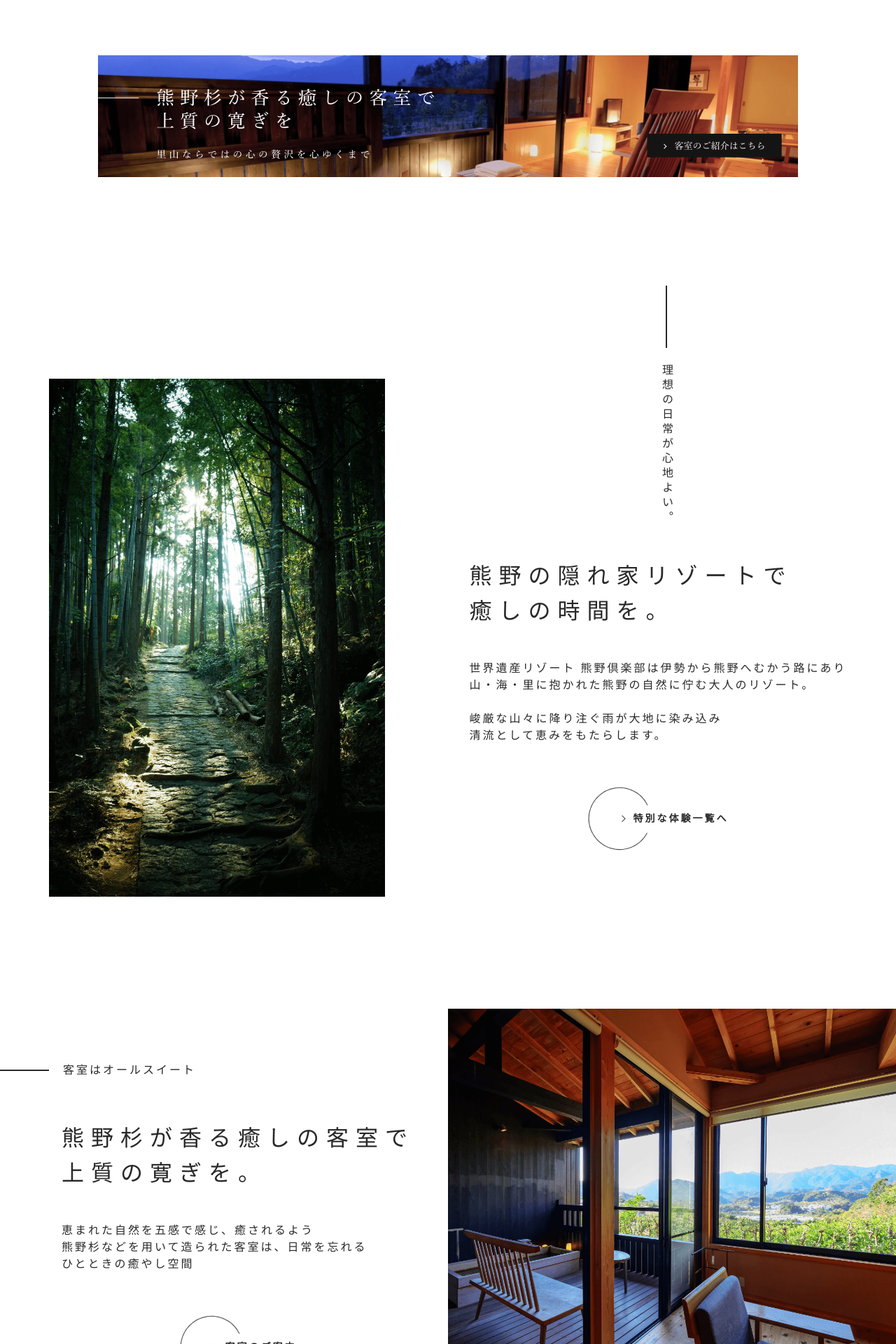
After one commit to oookey-github/kmnc, a PHP site: page /top_movie/movie.html in a window 1280 px wide. The commit adds this page. Shown: the part 831-2751 px from the top of the page at 70% size. Run offline with PHP 8.4, Linux system fonts and the light colour scheme.

Commit message:
【html】movie.html 追加 【css】top.css追加 【movie】動画ファイル追加

```diff
--- a/css/top.css
+++ b/css/top.css
@@ -37,6 +37,22 @@ body{
     position: relative;
     letter-spacing: 0.3rem;
     line-height: 2.4rem;
+}
+
+/* mv 動画 */
+.mv_movie{
+    width: 100%;
+    height: 83rem;
+    position: relative;
+    top: 0;
+    right: 0;
+    bottom: 0;
+    left: 0;
+}
+.movie{
+    width: 100%;
+    height: 83rem;
+    object-fit: cover;
 }
 /* mv */
 .mv{
--- /dev/null
+++ b/top_movie/movie.html
@@ -0,0 +1,131 @@
+<!DOCTYPE html>
+<html lang="ja">
+<head>
+    <meta charset="UTF-8">
+    <meta http-equiv="X-UA-Compatible" content="IE=edge">
+    <meta name="viewport" content="width=device-width, initial-scale=1.0">
+    <title>世界遺産リゾート 熊野倶楽部【公式】</title>
+    <link rel="stylesheet" href="../css/reset.css">
+    <link rel="stylesheet" href="../css/top.css">
+
+    <!-- スラドショー（自動） -->
+    <link rel="stylesheet" type="text/css" href="https://cdn.jsdelivr.net/npm/slick-carousel@1.8.1/slick/slick.css">
+
+</head>
+<body>
+    <div class="toppage">
+        <div class="body_inner">
+
+            <div class="mv">
+                <div class="mv_inner">
+                    <div class="mv_movie">
+                        <video class="movie" src="../movie/AdobeStock_363566006_Video_HD_Preview.mov" autoplay muted loop></video>
+                    </div>
+                    <div class="front_blur"></div>
+                    <div class="logo"><div class=""></div>
+                    <div class="mv_front">
+                        <div class="logo_white"><img src="../image/logo_white.svg" alt=""></div>
+                        <h2 class="front_title">伊勢神宮と<br>熊野古道をつなぐ<br>隠れ家リゾート</h2>
+                        <a href="" class="circle_btn">
+                            <img src="../image/circle_btn_w.svg" alt="">
+                            <p class="circle_btn_text"><span class="arrow"></span>スペシャルムービー</p>
+                        </a>
+                    </div>
+                </div>
+            </div>
+
+            <div class="content_inner">
+                <div class="content_section">
+                    <div class="banner">
+                        <a href="" class="banner_img">
+                            <img src="../image/banner_1.png" alt="">
+                        </a>
+                    </div>
+                </div>
+
+                <div class="content_section cs_mc">
+                    <div class="main_content mc_1">
+                        <div class="mc_item_1">
+                            <div class="mc_img_1"></div>
+                        </div>
+                        <div class="mc_text">
+                            <div class="vertical_text">
+                                <span class="text_line_v"></span>
+                                <p class="vertical">理想の日常が心地よい。</p>
+                            </div>
+                            <h2 class="mc_title">熊野の隠れ家リゾートで<br>癒しの時間を。</h2>
+                            <p>世界遺産リゾート 熊野倶楽部は伊勢から熊野へむかう路にあり<br>山・海・里に抱かれた熊野の自然に佇む大人のリゾート。<br><br>峻厳な山々に降り注ぐ雨が大地に染み込み<br>清流として恵みをもたらします。</p>
+                            <a class="circle_btn">
+                                <img src="../image/circle_btn_b.svg" alt="">
+                                <p class="circle_btn_text"><span class="arrow"></span>特別な体験一覧へ</p>
+                            </a>
+                        </div>
+                    </div>
+                    <div class="main_content mc_2">
+                        <div class="mc_item_2">
+                            <div class="mc_img_2"></div>
+                        </div>
+                        <div class="mc_text">
+                            <div class="horiz_text">
+                                <span class="text_line_h"></span>
+                                <p class="">客室はオールスイート</p>
+                            </div>
+                            <h2 class="mc_title">熊野杉が香る癒しの客室で<br>上質の寛ぎを。</h2>
+                            <p>恵まれた自然を五感で感じ、癒されるよう<br>熊野杉などを用いて造られた客室は、日常を忘れる<br class="pc">ひとときの癒やし空間</p>
+                            <div class="circle_btn">
+                                <img src="../image/circle_btn_b.svg" alt="">
+                                <p class="circle_btn_text"><span class="arrow"></span>客室のご案内</p>
+                            </div>
+                        </div>
+                    </div>
+                    <div class="main_content mc_3">
+                        <div class="mc_item_3">
+                            <div class="mc_img_3"></div>
+                        </div>
+                        <div class="mc_text">
+                            <div class="vertical_text">
+                                <span class="text_line_v"></span>
+                                <p class="vertical">美しご馳走</p>
+                            </div>
+                            <h2 class="mc_title">自然讃美<br>様式にとらわれない、<br>滋味の探究。</h2>
+                            <p>いずれのお食事にも、一品一品に熊野の恵み<br>をふんだんに取り入れ心の感性を呼び覚ます、<br>五味自在の逸品をご提供いたします。</p>
+                            <div class="circle_btn">
+                                <img src="../image/circle_btn_b.svg" alt="">
+                                <p class="circle_btn_text"><span class="arrow"></span>お食事一覧へ</p>
+                            </div>
+                        </div>
+                    </div>
+                    <div class="main_content mc_2 mc_4">
+                        <div class="mc_item_2">
+                            <div class="mc_img_2"></div>
+                        </div>
+                        <div class="mc_text">
+                            <div class="horiz_text">
+                                <span class="text_line_h"></span>
+                                <p class="">静謐に心洗われる</p>
+                            </div>
+                            <h2 class="mc_title">天仰ぐ湯処</h2>
+                            <p>何も考えず、流れゆく雲を眺め、かすかに聞こえる<br>風の音を聴きただひたすら湯につかるひととき。</p>
+                            <div class="circle_btn">
+                                <img src="../image/circle_btn_b.svg" alt="">
+                                <p class="circle_btn_text"><span class="arrow"></span>露天風呂のご紹介</p>
+                            </div>
+                        </div>
+                    </div>
+                </div>
+
+                <div class="content_section">
+                    <div class="loccitane_banner">
+                        <h2>Premium <br class="sp">Collaboration<br>Stay Plan</h2>
+                        <p>ロクシタンと熊野倶楽部のスペシャルコラボレーションプラン。<br>特別なご滞在をお愉しみください</p>
+                        <a href=""><img src="../image/loccitane_banner_pc.png" alt=""></a>
+                    </div>
+                </div>
+
+            </div>
+
+        </div>
+    </div>
+
+</body>
+</html>
```
Also changed, not shown: 1 other file.
